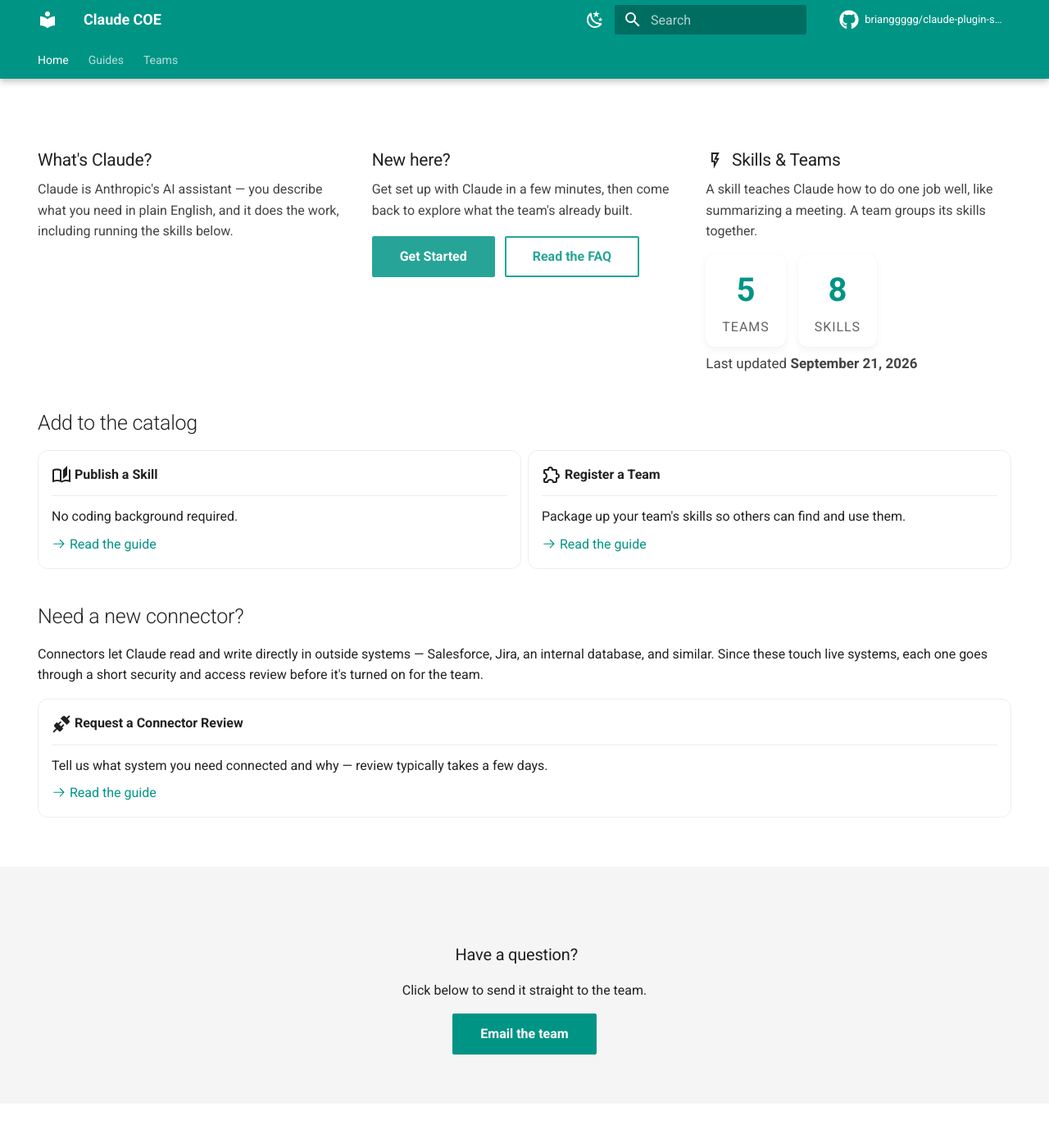
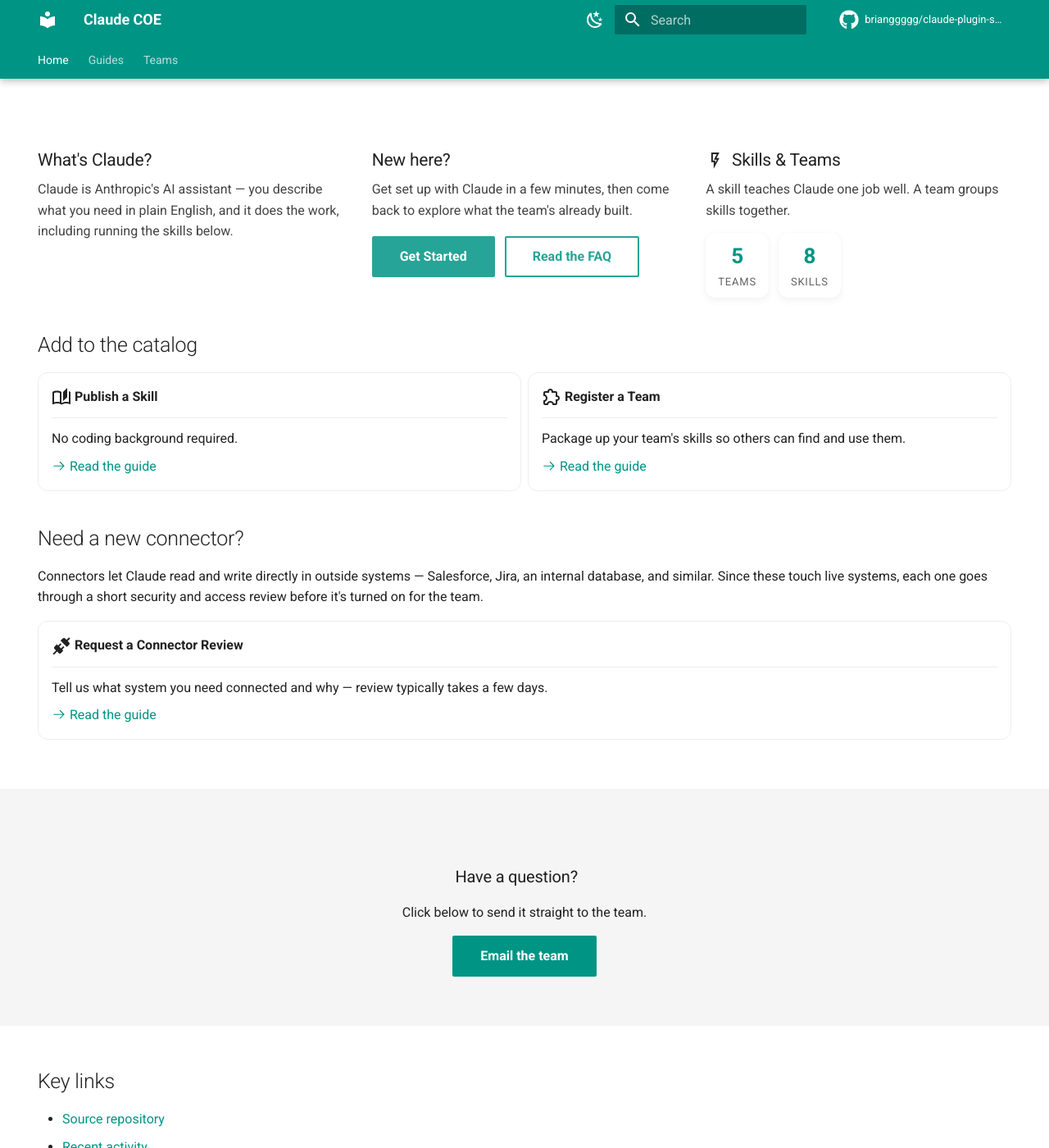
Before and after one commit to brianggggg/claude-plugin-skills-demo, an MkDocs documentation site: the page built from docs/index.md, in a window 1280 px wide and 1400 px high. Shown: the whole window at 82% size. Built offline with MkDocs 1.6.1 and Material for MkDocs 9.7.7, drawn with Linux system fonts in a browser that asks for light colours; comment, search, counter and statistics services are not loaded.

Commit message:
Shrink the Skills & Teams column and move the date to the Teams page
Trims the Skills & Teams column height to line up with New here?:
shortened the blurb to 2 lines and shrank the stat tracker (smaller
cards, no min-width). The "last updated" line moved off the homepage
entirely onto the Teams catalog page, right under its intro line.

```diff
--- a/docs/_generated/stats.md
+++ b/docs/_generated/stats.md
@@ -2,4 +2,3 @@
   <a class="stat" href="plugins/"><span class="stat-number" data-target="5">0</span><span class="stat-label">Teams</span></a>
   <a class="stat" href="plugins/"><span class="stat-number" data-target="8">0</span><span class="stat-label">Skills</span></a>
 </div>
-<p class="stat-updated">Last updated <strong>September 21, 2026</strong></p>
--- a/docs/activity.md
+++ b/docs/activity.md
@@ -15,13 +16,12 @@
 | `7997cdf` | brianjgonza | 2026-09-20 | Drop the Commands table from the Teams accordion view |
 | `f88be03` | brianjgonza | 2026-09-20 | Remove Skills catalog and raw skill definitions; both stats lead to Teams |
 | `3810399` | brianjgonza | 2026-09-20 | Rename Plugins to Teams, add closed accordion catalog, trim homepage links |
-| `1147737` | brianjgonza | 2026-09-20 | Restore masthead, drop commit count, shorten Skills & Plugins copy |
 
 ## Contributors
 
 | Name | Commits |
 |---|---|
 | brianjgonza | 15 |
-| Claude | 4 |
+| Claude | 5 |
 
 [:octicons-arrow-left-24: Back to Home](index.md)
--- a/docs/index.md
+++ b/docs/index.md
@@ -31,7 +31,7 @@ Get set up with Claude in a few minutes, then come back to explore what the team
 
 ### :material-flash-outline: Skills & Teams
 
-A skill teaches Claude how to do one job well, like summarizing a meeting. A team groups its skills together.
+A skill teaches Claude one job well. A team groups skills together.
 
 --8<-- "_generated/stats.md"
 
--- a/docs/stylesheets/home.css
+++ b/docs/stylesheets/home.css
@@ -72,13 +72,6 @@ a.stat:hover {
   opacity: 0.7;
 }
 
-.stat-updated {
-  text-align: center;
-  font-size: 0.85rem;
-  opacity: 0.7;
-  margin-bottom: 3rem;
-}
-
 /* Hero grid: three quadrants above the fold — What's Claude / New
    here? / Skills & Teams side by side, so the first screen carries
    more than one idea. Collapses to a single column on narrow/tablet
@@ -109,24 +102,29 @@ a.stat:hover {
   margin: 0.2rem 0.4rem 0.2rem 0;
 }
 
-/* Stat tracker nested inside the Skills & Teams column: left-aligned
-   and tightened up, since the full-width centered version (used
-   elsewhere) is sized for the whole page, not a third of it. */
+/* Stat tracker nested inside the Skills & Teams column: left-aligned,
+   and much smaller than the full-width version, so the column stays
+   close in height to the New here? column next to it. The "last
+   updated" line moved to the Teams page itself, so it never appears
+   here. */
 .hero-col .stat-strip {
   justify-content: flex-start;
   max-width: none;
-  gap: 0.75rem;
-  margin: 0.5rem 0 0.35rem;
+  gap: 0.6rem;
+  margin: 0.5rem 0 0;
 }
 
 .hero-col a.stat {
   min-width: 0;
-  padding: 0.6rem 1rem;
+  padding: 0.4rem 0.75rem;
 }
 
-.hero-col .stat-updated {
-  text-align: left;
-  margin-bottom: 0;
+.hero-col .stat-number {
+  font-size: 1.3rem;
+}
+
+.hero-col .stat-label {
+  font-size: 0.65rem;
 }
 
 /* Force 3 columns down to phone widths — only stack there, since a
@@ -145,10 +143,6 @@ a.stat:hover {
 
   .hero-col .stat-strip {
     justify-content: center;
-  }
-
-  .hero-col .stat-updated {
-    text-align: center;
   }
 }
 
```
Also changed, not shown: other parts of docs/activity.md (+2 -1 lines), docs/plugins/index.md (+2 -0 lines), 1 other file.
